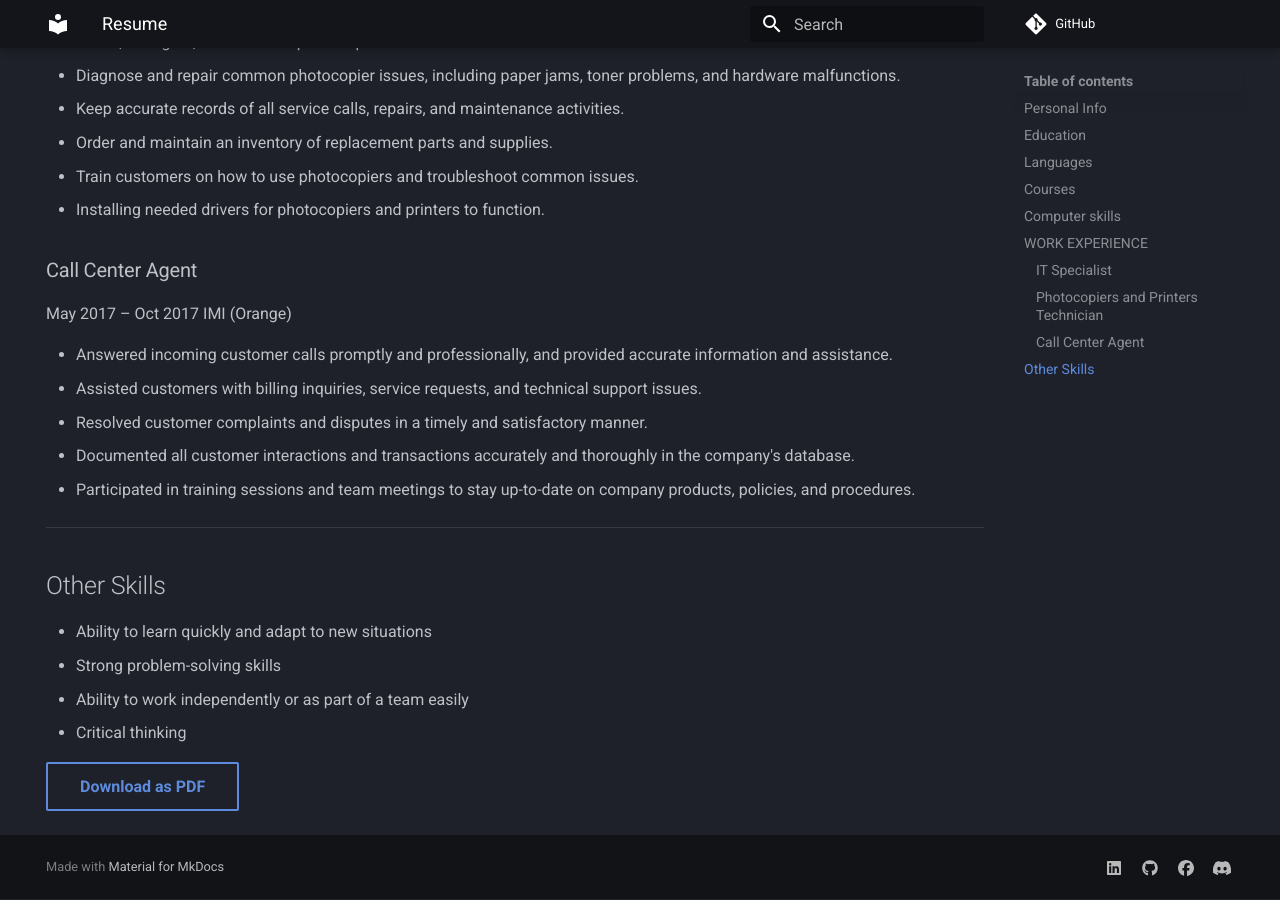
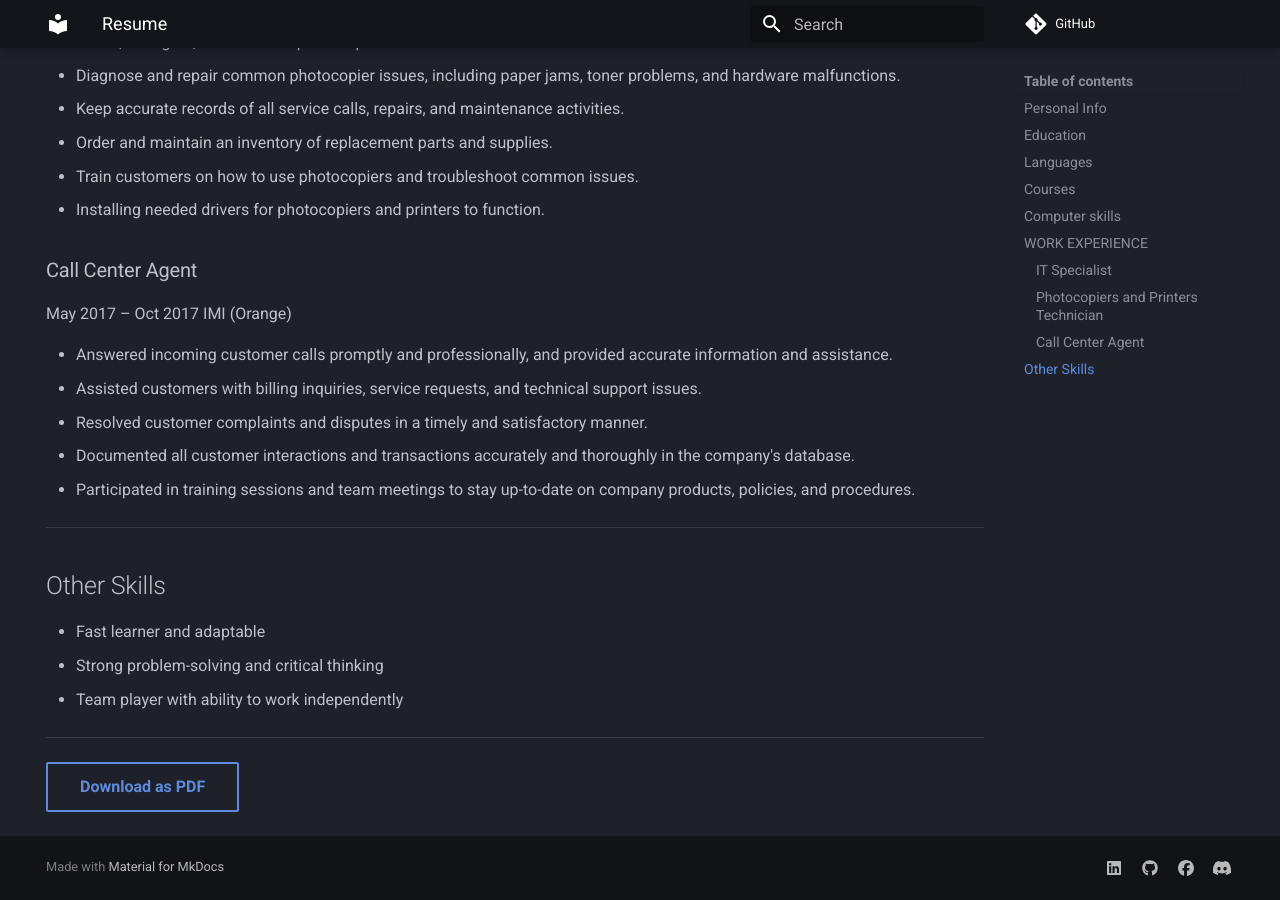
Before and after one commit to AbanoubEhab/AbanoubEhab.github.io, an MkDocs documentation site: the page built from docs/index.md, in a window 1280 px wide and 900 px high, scrolled down 1987 px. Built offline with MkDocs 1.6.1 and Material for MkDocs 9.7.7, drawn with Linux system fonts in a browser that asks for light colours; comment, search, counter and statistics services are not loaded.

Commit message:
Update index.md
edit Other skills

```diff
--- a/docs/index.md
+++ b/docs/index.md
@@ -93,10 +93,10 @@ IMI (Orange)
 
 ## Other Skills
 
-- Ability to learn quickly and adapt to new situations
-- Strong problem-solving skills
-- Ability to work independently or as part of a team easily
-- Critical thinking
+- Fast learner and adaptable
+- Strong problem-solving and critical thinking
+- Team player with ability to work independently
 
+---
 
 [Download as PDF](assets/AbanoubEhabMalak.pdf){: download="AbanoubEhabMalak.pdf" .md-button}
```
